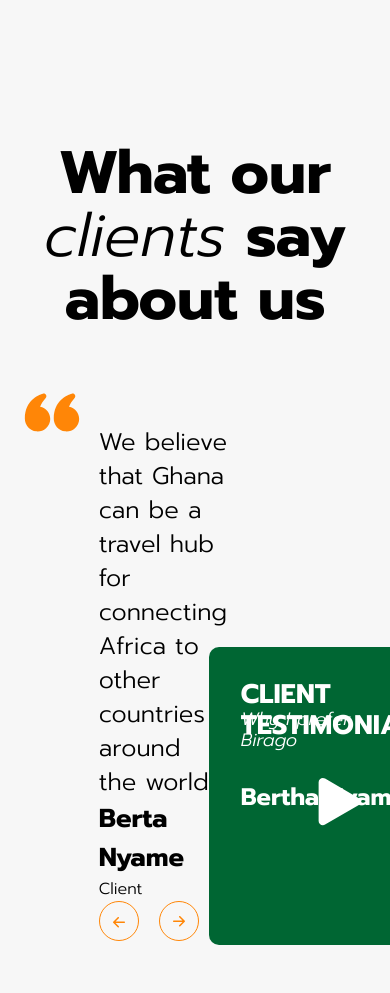
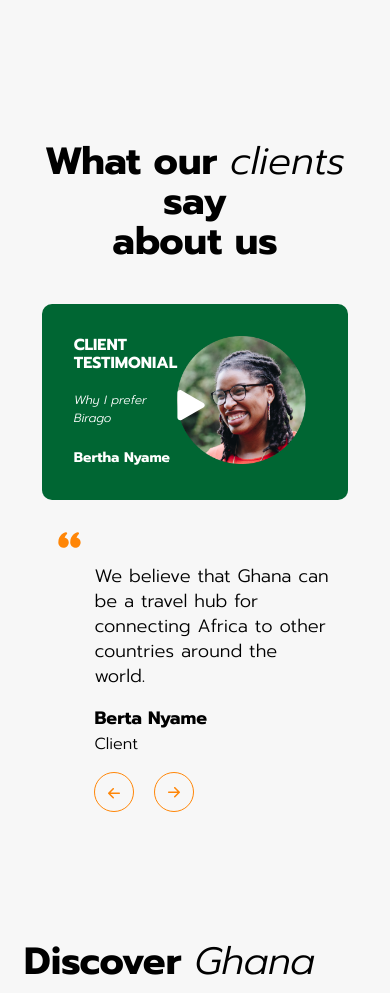
Before and after one commit to nataliia-orlova/travel-landing, a plain HTML site: page index.html in a window 390 px wide. Shown: the part 4880-5873 px from the top of the page. Drawn offline with Linux system fonts and the light colour scheme.

Commit message:
add responsive testimonials section

```diff
--- a/scss/_testimonials.scss
+++ b/scss/_testimonials.scss
@@ -36,7 +36,8 @@
 		justify-content: space-between;
 	}
 	&__quote {
-		flex-basis: 50%;
+		// flex-basis: 50%;
+		max-width: 530px;
 		display: flex;
 		gap: 10%;
 	}
@@ -71,8 +72,7 @@
 	&__preview {
 		position: relative;
 		background-color: $secondary-color;
-		width: 528px;
-		height: 298px;
+		flex-basis: 40%;
 		border-radius: 10px;
 		align-self: flex-end;
 		&-heading {
@@ -115,12 +115,12 @@
 	}
 	&__preview--text {
 		display: flex;
-		position: relative;
+		// position: relative;
 		flex-direction: column;
 		justify-content: space-between;
 	}
 	&__preview-description {
-		position: relative;
+		// position: relative;
 		bottom: 32px;
 	}
 
@@ -136,4 +136,89 @@
 	&__img {
 		width: 100%;
 	}
+
+	@media (max-width: 1200px) {
+		&__block {
+			flex-direction: column-reverse;
+			margin-bottom: 110px;
+			gap: 64px;
+		}
+		&__preview,
+		&__quote {
+			align-self: center;
+		}
+		&__quote {
+			max-width: 60%;
+			gap: 5%;
+		}
+		&__quote-text > * {
+			margin-bottom: 16px;
+		}
+	}
+	@media (max-width: 992px) {
+		&__quote {
+			max-width: 80%;
+		}
+		&__quote-img {
+			height: calc(15.874162673950256px * 1.5);
+			width: calc(22.501039505004968px * 1.5);
+		}
+	}
+
+	@media (max-width: 576px) {
+		&__block {
+			gap: 32px;
+		}
+		&__quote-img {
+			height: 15.874162673950256px;
+			width: 22.501039505004968px;
+		}
+		&__heading,
+		&__heading--italic {
+			font-size: 38px;
+
+			line-height: 40px;
+			letter-spacing: 0em;
+		}
+		&__heading {
+			margin-bottom: 42px;
+		}
+
+		&__text {
+			font-size: 18px;
+			line-height: 25px;
+			letter-spacing: 0em;
+		}
+		&__name {
+			font-size: 18px;
+
+			line-height: 27px;
+		}
+		&__preview-heading {
+			font-family: Prompt;
+			font-size: 16px;
+
+			line-height: 18px;
+			letter-spacing: 0em;
+		}
+		&__preview-description {
+			font-family: Prompt;
+			font-size: 12px;
+
+			line-height: 18px;
+		}
+		&__preview-name {
+			font-family: Prompt;
+			font-size: 14px;
+
+			line-height: 21px;
+		}
+		&__img {
+			max-inline-size: 129px;
+		}
+		&__play {
+			height: 31.441415720154282px;
+			width: 27.945376866504375px;
+		}
+	}
 }
```
Also changed, not shown: scss/styles.css, 1 other file.
